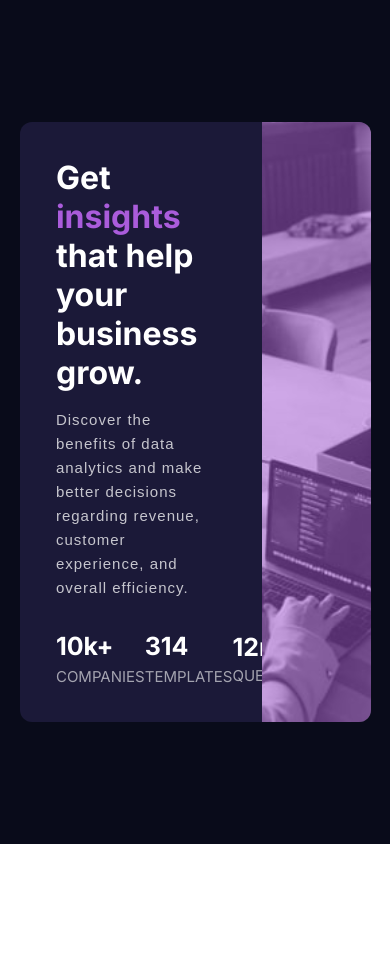
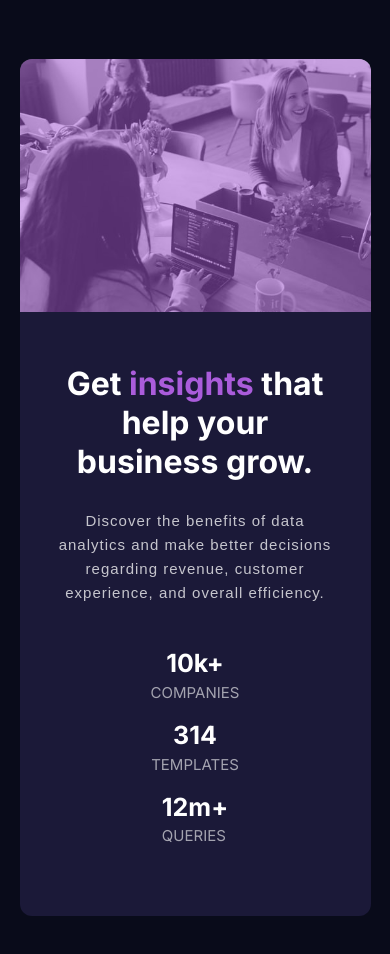
Before and after one commit to fadidajunaedy/fm-statscard, a plain HTML site: page index.html in a window 390 px wide. Before the commit the page ends 844 px from the top, so only its background shows below. Drawn offline with Linux system fonts and the light colour scheme.

Commit message:
add style card mobile version

```diff
--- a/scss/style.scss
+++ b/scss/style.scss
@@ -96,6 +96,98 @@ section {
 }
 
 // ========== MOBILE ==========
-@media screen and (max-widht: 567px){
+@media screen and (max-width: 567px){
+    section {
+        width: 100%;
+        height: auto;
+        display: flex;
+        justify-content: center;
+        align-items: center;
+        background-color: $veryDarkBlue;
+        padding: 15% 5%;
 
+        .card {
+            display: grid;
+            grid-template-columns: 1fr;
+            grid-template-rows: 30vh auto;
+            grid-template-areas:
+            "right"
+            "left";
+            background-color: $darkDesaturated;
+            border-radius: 12px;
+            overflow: hidden;
+
+            .left {
+                grid-area: left;
+                display: flex;
+                flex-direction: column;
+                justify-content: center;
+                align-items: center;
+                padding: 15% 10%;
+
+                h2 {
+                    @include inter();
+                    font-size: 32px;
+                    font-weight: 700;
+                    color: $white;
+                    text-align: center;
+                    margin-bottom: 10%;
+
+                    span {
+                        color: $softViolet;
+                    }
+                }
+
+                p {
+                    font-size: 15px;
+                    font-weight: 400;
+                    color: $transWhite1;
+                    text-align: center;
+                    margin-bottom: 15%;
+                    letter-spacing: 1px;
+                    line-height: 24px;
+                }
+
+                .detail-sum {
+                    display: flex;
+                    flex-direction: column;
+                    justify-content: center;
+                    align-items: center;
+                    @include inter();
+
+                    .sum {
+                        margin-bottom: 20%;
+                        h3 {
+                            font-size: 25px;
+                            text-align: center;
+                            color: $white;
+                        }
+                        span {
+                            // @include deca2();
+                            font-size: 15px;
+                            text-align: center;
+                            color: $transpWhite2;
+                            text-transform: uppercase;
+                            margin: 10% 0px;
+                        }
+                    }
+                }
+            }
+
+            .right {
+                grid-area: right;
+                background-image: url('/images/image-header-desktop.jpg');
+                opacity: 1;
+                background-size: cover;
+                background-position: center;
+                height: 30vh;
+
+                .accent {
+                    height: 100%;
+                    width: 100%;
+                    background-color: $softViolet2;
+                }
+            }
+        }
+    }
 }
```
Also changed, not shown: css/style.css.
